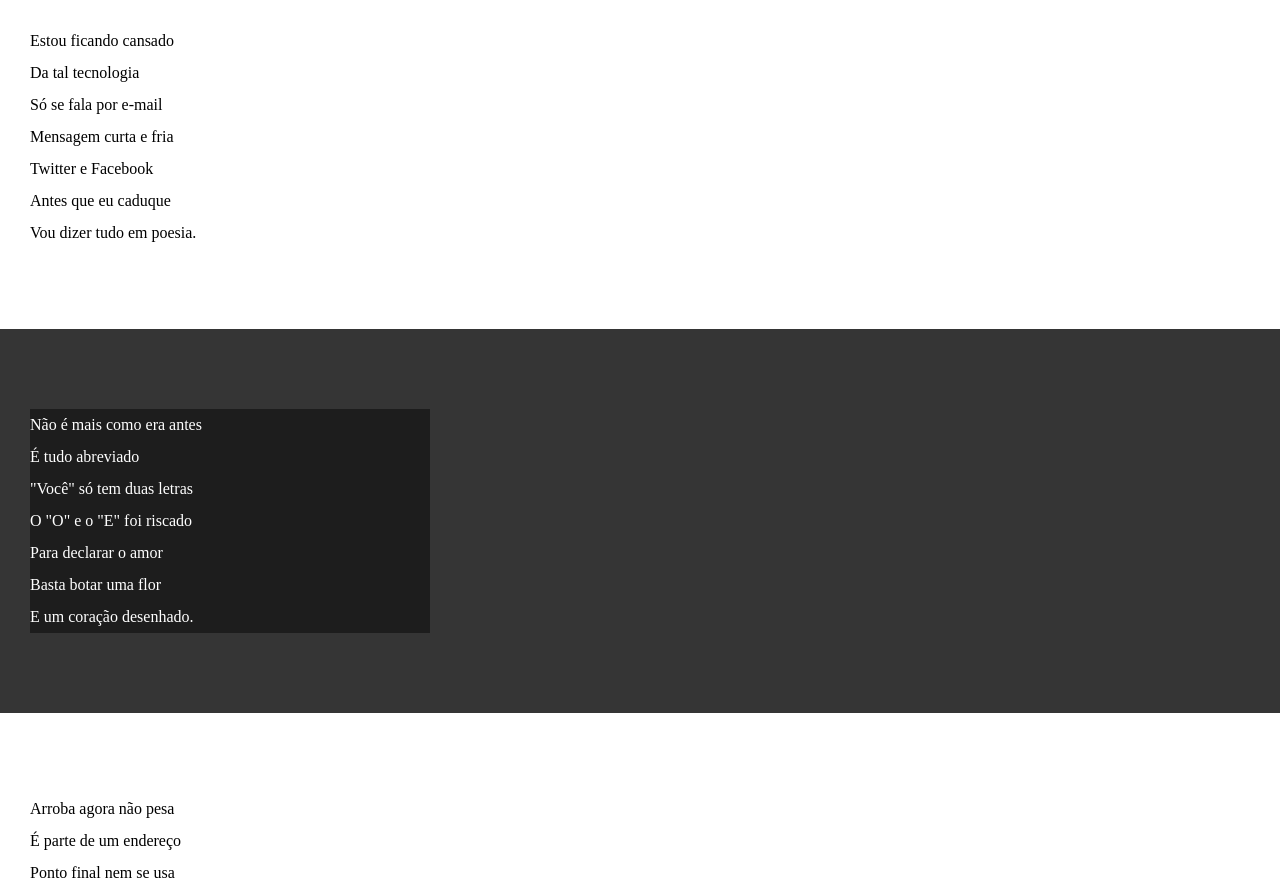
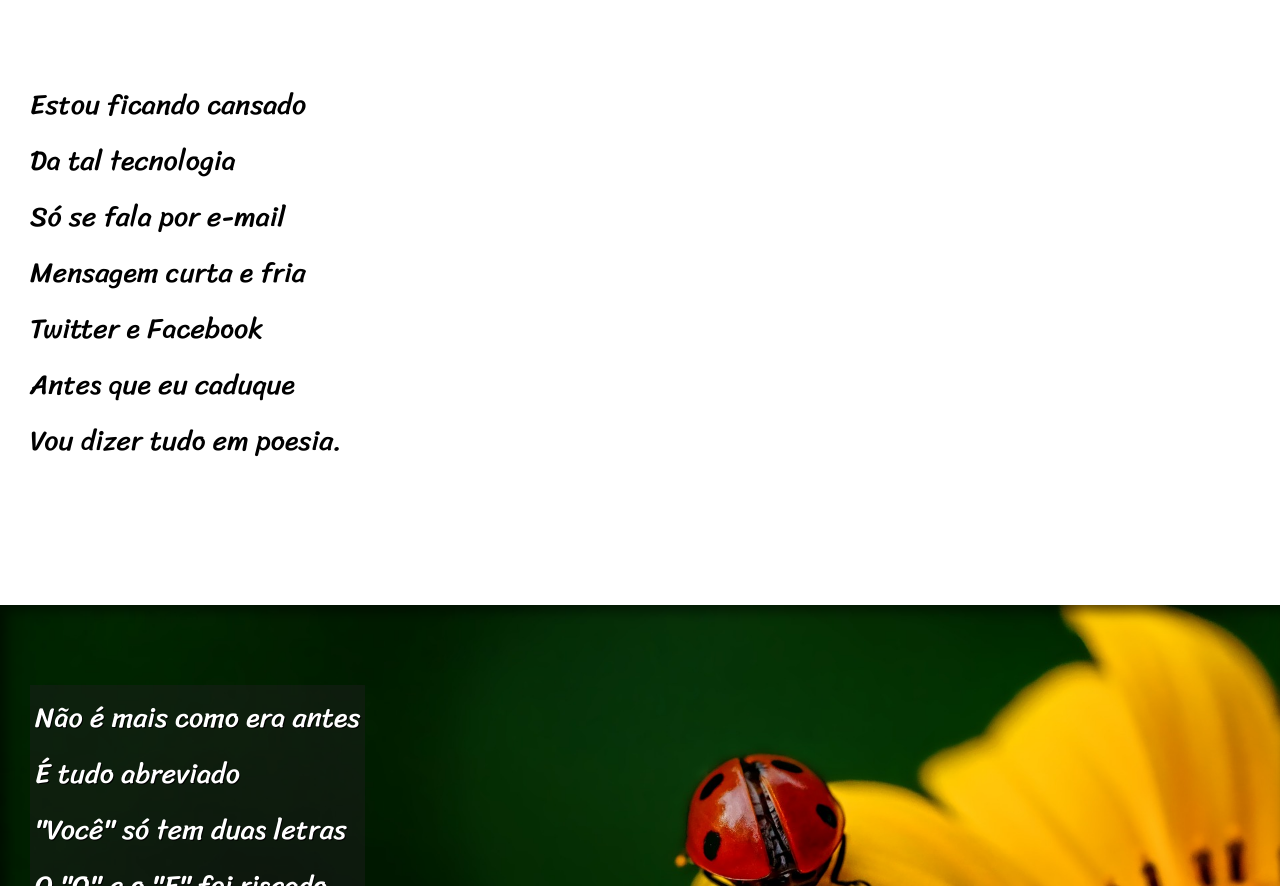
Before and after one commit to Guilh-Code/html-css, a plain HTML site: page desafios/desafio 13/index.html in a window 1280 px wide. Shown: the part 210-1096 px from the top of the page. Drawn offline with Linux system fonts and the light colour scheme.

Commit message:
site completo

```diff
--- a/desafios/desafio 13/index.html
+++ b/desafios/desafio 13/index.html
@@ -24,7 +24,7 @@
         </p>
     </section>
 
-    <section class="imagem">
+    <section class="imagem" id="img01">
         <p>
             Não é mais como era antes <br>
             É tudo abreviado <br>
@@ -58,7 +58,7 @@
         </p>
     </section>
 
-    <section class="imagem">
+    <section class="imagem" id="img02">
         <p>
             Tenho saudade das cartas <br>
             Escritas com a própria mão <br>
--- a/desafios/desafio 13/style.css
+++ b/desafios/desafio 13/style.css
@@ -1,13 +1,23 @@
 @charset "UTF-8";
+
+@import url('https://fonts.googleapis.com/css2?family=Passion+One:wght@400;700;900&family=Sriracha&display=swap');
+
+:root {
+    --fonte1: Verdana, Geneva, Tahoma, sans-serif;
+    --fonte2: "Passion One", sans-serif;
+    --fonte3: "Sriracha", cursive;
+}
 
 * {
     margin: 0;
     padding: 0;
+    font-size: 1em;
 }
 
 html, body {
     min-height: 100vh;
     background-color: darkgray;
+    font-family: var(--fonte1);
 }
 
 header {
@@ -19,6 +29,8 @@ header {
 header > h1 {
     padding-top: 50px;
     font-variant: small-caps;
+    font-family: var(--fonte2);
+    font-size: 10vh;
 }
 
 header > p {
@@ -40,6 +52,12 @@ section {
     padding-bottom: 10vh;
     line-height: 2em;
     padding-left: 30px;
+    font-family: var(--fonte3);
+    font-size: 3.5vh;
+}
+
+section > p {
+    padding-bottom: 2em;
 }
 
 section.normal {
@@ -48,13 +66,27 @@ section.normal {
 }
 
 section.imagem {
-    background-color: rgb(53, 53, 53);
+    background-color: rgba(53, 53, 53, 0.972);
     color: white;
+    box-shadow: inset 6px 6px 13px 0px rgba(0, 0, 0, 0.531);
+    background-size: cover;
+    background-attachment: fixed;
 }
 
 section.imagem > p {
-    width: 400px;
-    background-color: rgb(29, 29, 29);
+    display: inline-block;
+    padding: 5px;
+    background-color: rgba(29, 29, 29, 0.455);
+    text-shadow: 1px 1px 0 black;
+}
+
+section#img01 {
+    background-image: url('imagens/background001.jpg');
+    background-position: right center;
+}
+
+section#img02 {
+    background-image: url('imagens/background002.jpg');
 }
 
 footer {
```
